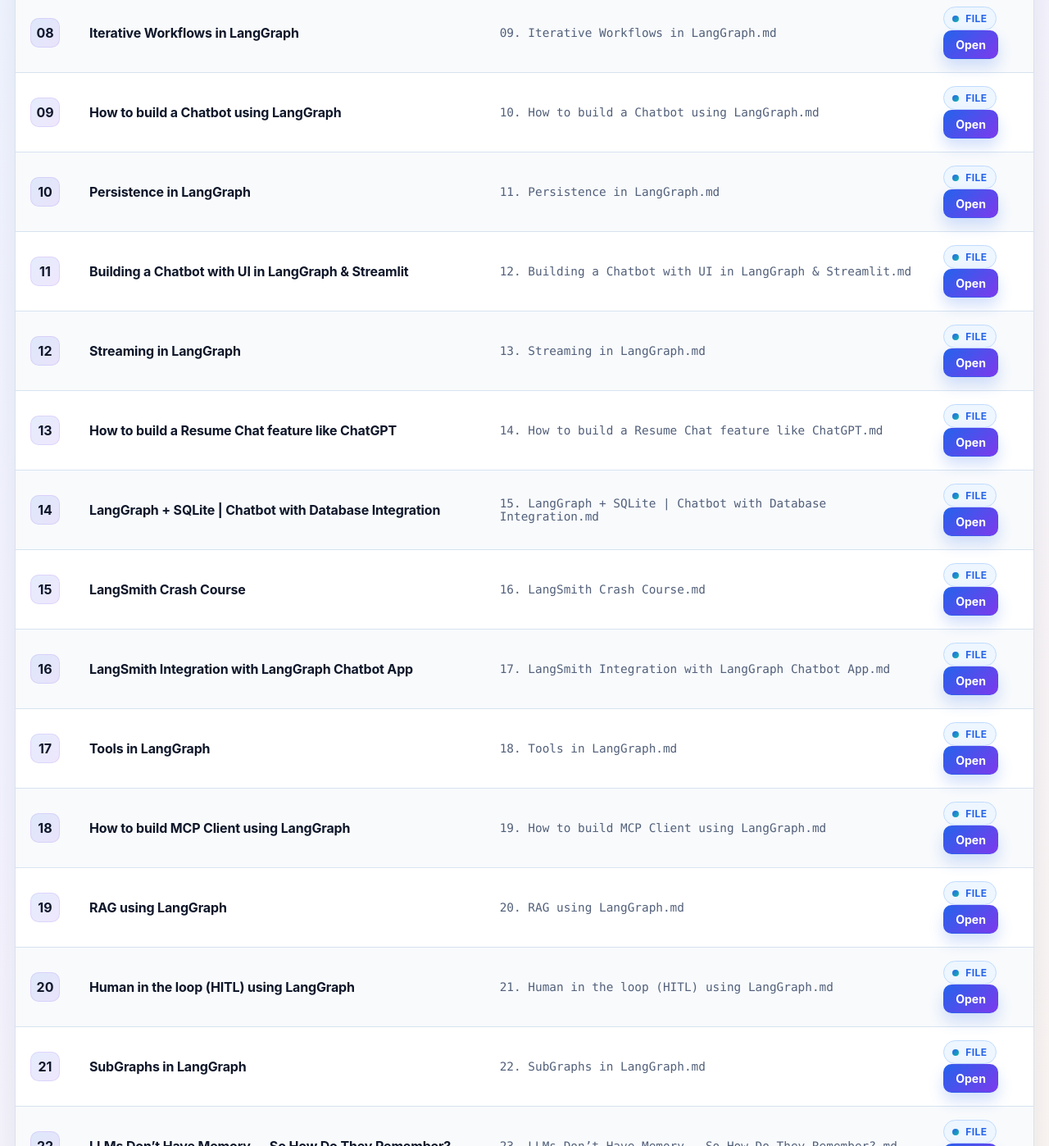
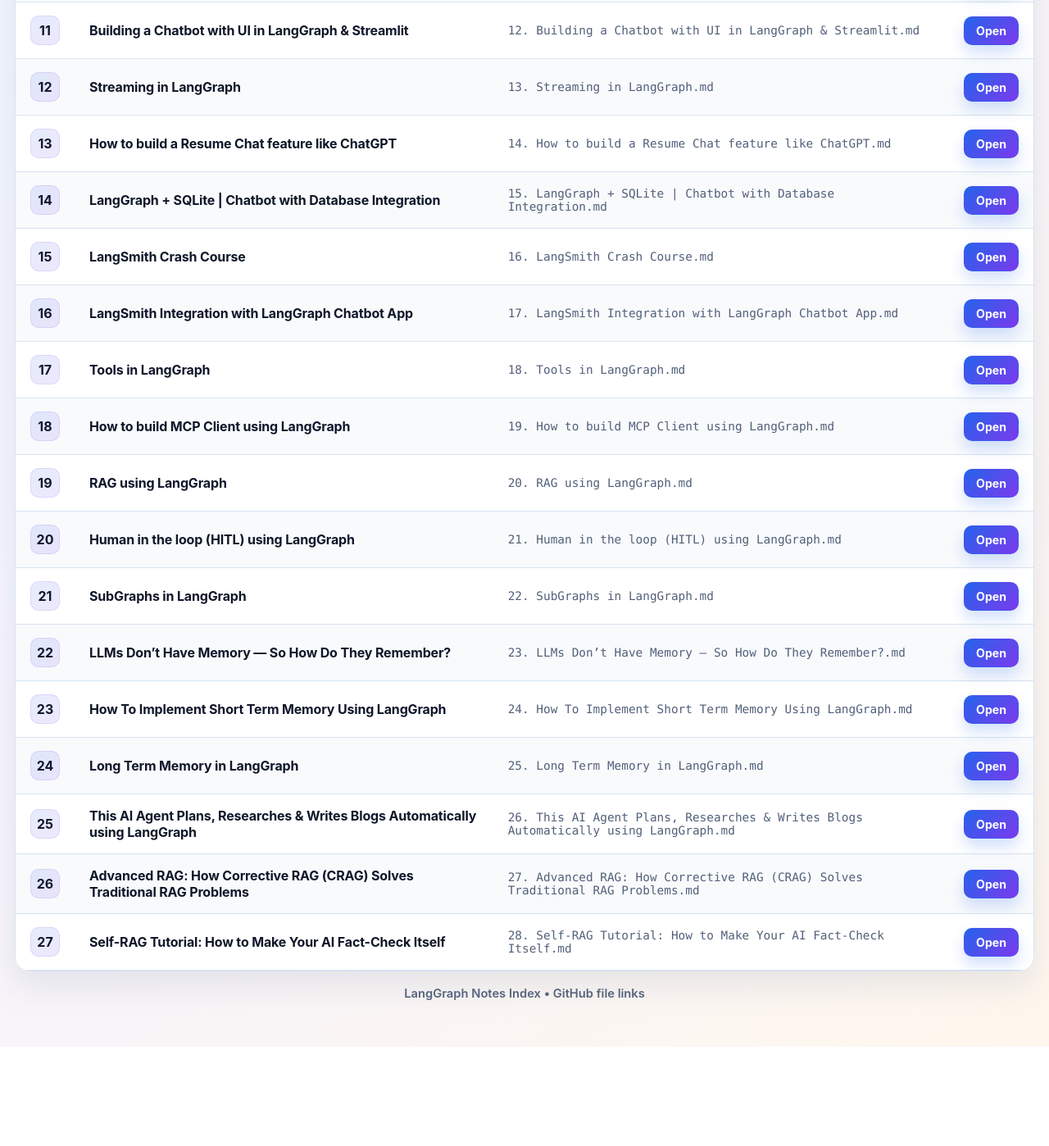
Before and after one commit to sudhir-garg/notes, a plain HTML site: page LangGraph/index.html in a window 1280 px wide. Shown: the part 915-2313 px from the top of the page at 82% size. After the commit the page ends 2192 px from the top, so only its background shows below. Drawn offline with Linux system fonts and the light colour scheme.

Commit message:
Remove the extra File tag above the Open buttons in the LangGraph notes index

```diff
--- a/LangGraph/index.html
+++ b/LangGraph/index.html
@@ -168,29 +168,6 @@
       font-size: 0.9rem;
     }
 
-    .chip {
-      display: inline-flex;
-      align-items: center;
-      gap: 8px;
-      padding: 6px 10px;
-      border-radius: 999px;
-      border: 1px solid var(--chip-border);
-      background: var(--chip-bg);
-      color: var(--accent-1);
-      font-size: 0.75rem;
-      font-weight: 700;
-      letter-spacing: 0.04em;
-      text-transform: uppercase;
-    }
-
-    .chip::before {
-      content: "";
-      width: 8px;
-      height: 8px;
-      border-radius: 50%;
-      background: linear-gradient(135deg, var(--accent-1), var(--accent-3));
-    }
-
     .link-btn {
       display: inline-block;
       padding: 8px 14px;
@@ -247,163 +224,163 @@
             <td class="serial"><span>01</span></td>
             <td class="title">Generative AI Vs Agentic AI</td>
             <td class="file-name">02.Generative AI Vs Agentic AI.md</td>
-            <td><span class="chip">File</span> <a class="link-btn" href="https://github.com/sudhir-garg/notes/blob/main/LangGraph/02.Generative%20AI%20Vs%20Agentic%20AI.md" target="_blank" rel="noopener">Open</a></td>
+            <td><a class="link-btn" href="https://github.com/sudhir-garg/notes/blob/main/LangGraph/02.Generative%20AI%20Vs%20Agentic%20AI.md" target="_blank" rel="noopener">Open</a></td>
           </tr>
           <tr>
             <td class="serial"><span>02</span></td>
             <td class="title">Agentic AI</td>
             <td class="file-name">03.Agentic AI.md</td>
-            <td><span class="chip">File</span> <a class="link-btn" href="https://github.com/sudhir-garg/notes/blob/main/LangGraph/03.Agentic%20AI.md" target="_blank" rel="noopener">Open</a></td>
+            <td><a class="link-btn" href="https://github.com/sudhir-garg/notes/blob/main/LangGraph/03.Agentic%20AI.md" target="_blank" rel="noopener">Open</a></td>
           </tr>
           <tr>
             <td class="serial"><span>03</span></td>
             <td class="title">Lanchain vs Langgraph</td>
             <td class="file-name">04. Lanchain vs Langgraph.md</td>
-            <td><span class="chip">File</span> <a class="link-btn" href="https://github.com/sudhir-garg/notes/blob/main/LangGraph/04.%20Lanchain%20vs%20Langgraph.md" target="_blank" rel="noopener">Open</a></td>
+            <td><a class="link-btn" href="https://github.com/sudhir-garg/notes/blob/main/LangGraph/04.%20Lanchain%20vs%20Langgraph.md" target="_blank" rel="noopener">Open</a></td>
           </tr>
           <tr>
             <td class="serial"><span>04</span></td>
             <td class="title">LangGraph Core Concepts</td>
             <td class="file-name">05. LangGraph Core Concepts.md</td>
-            <td><span class="chip">File</span> <a class="link-btn" href="https://github.com/sudhir-garg/notes/blob/main/LangGraph/05.%20LangGraph%20Core%20Concepts.md" target="_blank" rel="noopener">Open</a></td>
+            <td><a class="link-btn" href="https://github.com/sudhir-garg/notes/blob/main/LangGraph/05.%20LangGraph%20Core%20Concepts.md" target="_blank" rel="noopener">Open</a></td>
           </tr>
           <tr>
             <td class="serial"><span>05</span></td>
             <td class="title">Sequential Workflows in LangGraph</td>
             <td class="file-name">06. Sequential Workflows in LangGraph.md</td>
-            <td><span class="chip">File</span> <a class="link-btn" href="https://github.com/sudhir-garg/notes/blob/main/LangGraph/06.%20Sequential%20Workflows%20in%20LangGraph.md" target="_blank" rel="noopener">Open</a></td>
+            <td><a class="link-btn" href="https://github.com/sudhir-garg/notes/blob/main/LangGraph/06.%20Sequential%20Workflows%20in%20LangGraph.md" target="_blank" rel="noopener">Open</a></td>
           </tr>
           <tr>
             <td class="serial"><span>06</span></td>
             <td class="title">Parallel Workflows in LangGraph</td>
             <td class="file-name">07.  Parallel Workflows in LangGraph.md</td>
-            <td><span class="chip">File</span> <a class="link-btn" href="https://github.com/sudhir-garg/notes/blob/main/LangGraph/07.%20%20Parallel%20Workflows%20in%20LangGraph.md" target="_blank" rel="noopener">Open</a></td>
+            <td><a class="link-btn" href="https://github.com/sudhir-garg/notes/blob/main/LangGraph/07.%20%20Parallel%20Workflows%20in%20LangGraph.md" target="_blank" rel="noopener">Open</a></td>
           </tr>
           <tr>
             <td class="serial"><span>07</span></td>
             <td class="title">Conditional Workflows in LangGraph</td>
             <td class="file-name">08.  Conditional Workflows in LangGraph.md</td>
-            <td><span class="chip">File</span> <a class="link-btn" href="https://github.com/sudhir-garg/notes/blob/main/LangGraph/08.%20%20Conditional%20Workflows%20in%20LangGraph.md" target="_blank" rel="noopener">Open</a></td>
+            <td><a class="link-btn" href="https://github.com/sudhir-garg/notes/blob/main/LangGraph/08.%20%20Conditional%20Workflows%20in%20LangGraph.md" target="_blank" rel="noopener">Open</a></td>
           </tr>
           <tr>
             <td class="serial"><span>08</span></td>
             <td class="title">Iterative Workflows in LangGraph</td>
             <td class="file-name">09.  Iterative Workflows in LangGraph.md</td>
-            <td><span class="chip">File</span> <a class="link-btn" href="https://github.com/sudhir-garg/notes/blob/main/LangGraph/09.%20%20Iterative%20Workflows%20in%20LangGraph.md" target="_blank" rel="noopener">Open</a></td>
+            <td><a class="link-btn" href="https://github.com/sudhir-garg/notes/blob/main/LangGraph/09.%20%20Iterative%20Workflows%20in%20LangGraph.md" target="_blank" rel="noopener">Open</a></td>
           </tr>
           <tr>
             <td class="serial"><span>09</span></td>
             <td class="title">How to build a Chatbot using LangGraph</td>
             <td class="file-name">10. How to build a Chatbot using LangGraph.md</td>
-            <td><span class="chip">File</span> <a class="link-btn" href="https://github.com/sudhir-garg/notes/blob/main/LangGraph/10.%20How%20to%20build%20a%20Chatbot%20using%20LangGraph.md" target="_blank" rel="noopener">Open</a></td>
+            <td><a class="link-btn" href="https://github.com/sudhir-garg/notes/blob/main/LangGraph/10.%20How%20to%20build%20a%20Chatbot%20using%20LangGraph.md" target="_blank" rel="noopener">Open</a></td>
           </tr>
           <tr>
             <td class="serial"><span>10</span></td>
             <td class="title">Persistence in LangGraph</td>
             <td class="file-name">11.  Persistence in LangGraph.md</td>
-            <td><span class="chip">File</span> <a class="link-btn" href="https://github.com/sudhir-garg/notes/blob/main/LangGraph/11.%20%20Persistence%20in%20LangGraph.md" target="_blank" rel="noopener">Open</a></td>
+            <td><a class="link-btn" href="https://github.com/sudhir-garg/notes/blob/main/LangGraph/11.%20%20Persistence%20in%20LangGraph.md" target="_blank" rel="noopener">Open</a></td>
           </tr>
           <tr>
             <td class="serial"><span>11</span></td>
             <td class="title">Building a Chatbot with UI in LangGraph &amp; Streamlit</td>
             <td class="file-name">12. Building a Chatbot with UI in LangGraph &amp; Streamlit.md</td>
-            <td><span class="chip">File</span> <a class="link-btn" href="https://github.com/sudhir-garg/notes/blob/main/LangGraph/12.%20Building%20a%20Chatbot%20with%20UI%20in%20LangGraph%20%26%20Streamlit.md" target="_blank" rel="noopener">Open</a></td>
+            <td><a class="link-btn" href="https://github.com/sudhir-garg/notes/blob/main/LangGraph/12.%20Building%20a%20Chatbot%20with%20UI%20in%20LangGraph%20%26%20Streamlit.md" target="_blank" rel="noopener">Open</a></td>
           </tr>
           <tr>
             <td class="serial"><span>12</span></td>
             <td class="title">Streaming in LangGraph</td>
             <td class="file-name">13. Streaming in LangGraph.md</td>
-            <td><span class="chip">File</span> <a class="link-btn" href="https://github.com/sudhir-garg/notes/blob/main/LangGraph/13.%20Streaming%20in%20LangGraph.md" target="_blank" rel="noopener">Open</a></td>
+            <td><a class="link-btn" href="https://github.com/sudhir-garg/notes/blob/main/LangGraph/13.%20Streaming%20in%20LangGraph.md" target="_blank" rel="noopener">Open</a></td>
           </tr>
           <tr>
             <td class="serial"><span>13</span></td>
             <td class="title">How to build a Resume Chat feature like ChatGPT</td>
             <td class="file-name">14. How to build a Resume Chat feature like ChatGPT.md</td>
-            <td><span class="chip">File</span> <a class="link-btn" href="https://github.com/sudhir-garg/notes/blob/main/LangGraph/14.%20How%20to%20build%20a%20Resume%20Chat%20feature%20like%20ChatGPT.md" target="_blank" rel="noopener">Open</a></td>
+            <td><a class="link-btn" href="https://github.com/sudhir-garg/notes/blob/main/LangGraph/14.%20How%20to%20build%20a%20Resume%20Chat%20feature%20like%20ChatGPT.md" target="_blank" rel="noopener">Open</a></td>
           </tr>
           <tr>
             <td class="serial"><span>14</span></td>
             <td class="title">LangGraph + SQLite | Chatbot with Database Integration</td>
             <td class="file-name">15. LangGraph + SQLite | Chatbot with Database Integration.md</td>
-            <td><span class="chip">File</span> <a class="link-btn" href="https://github.com/sudhir-garg/notes/blob/main/LangGraph/15.%20LangGraph%20%2B%20SQLite%20%7C%20Chatbot%20with%20Database%20Integration.md" target="_blank" rel="noopener">Open</a></td>
+            <td><a class="link-btn" href="https://github.com/sudhir-garg/notes/blob/main/LangGraph/15.%20LangGraph%20%2B%20SQLite%20%7C%20Chatbot%20with%20Database%20Integration.md" target="_blank" rel="noopener">Open</a></td>
           </tr>
           <tr>
             <td class="serial"><span>15</span></td>
             <td class="title">LangSmith Crash Course</td>
             <td class="file-name">16. LangSmith Crash Course.md</td>
-            <td><span class="chip">File</span> <a class="link-btn" href="https://github.com/sudhir-garg/notes/blob/main/LangGraph/16.%20LangSmith%20Crash%20Course.md" target="_blank" rel="noopener">Open</a></td>
+            <td><a class="link-btn" href="https://github.com/sudhir-garg/notes/blob/main/LangGraph/16.%20LangSmith%20Crash%20Course.md" target="_blank" rel="noopener">Open</a></td>
           </tr>
           <tr>
             <td class="serial"><span>16</span></td>
             <td class="title">LangSmith Integration with LangGraph Chatbot App</td>
             <td class="file-name">17. LangSmith Integration with LangGraph Chatbot App.md</td>
-            <td><span class="chip">File</span> <a class="link-btn" href="https://github.com/sudhir-garg/notes/blob/main/LangGraph/17.%20LangSmith%20Integration%20with%20LangGraph%20Chatbot%20App.md" target="_blank" rel="noopener">Open</a></td>
+            <td><a class="link-btn" href="https://github.com/sudhir-garg/notes/blob/main/LangGraph/17.%20LangSmith%20Integration%20with%20LangGraph%20Chatbot%20App.md" target="_blank" rel="noopener">Open</a></td>
           </tr>
           <tr>
             <td class="serial"><span>17</span></td>
             <td class="title">Tools in LangGraph</td>
             <td class="file-name">18. Tools in LangGraph.md</td>
-            <td><span class="chip">File</span> <a class="link-btn" href="https://github.com/sudhir-garg/notes/blob/main/LangGraph/18.%20Tools%20in%20LangGraph.md" target="_blank" rel="noopener">Open</a></td>
+            <td><a class="link-btn" href="https://github.com/sudhir-garg/notes/blob/main/LangGraph/18.%20Tools%20in%20LangGraph.md" target="_blank" rel="noopener">Open</a></td>
           </tr>
           <tr>
             <td class="serial"><span>18</span></td>
             <td class="title">How to build MCP Client using LangGraph</td>
             <td class="file-name">19.  How to build MCP Client using LangGraph.md</td>
-            <td><span class="chip">File</span> <a class="link-btn" href="https://github.com/sudhir-garg/notes/blob/main/LangGraph/19.%20%20How%20to%20build%20MCP%20Client%20using%20LangGraph.md" target="_blank" rel="noopener">Open</a></td>
+            <td><a class="link-btn" href="https://github.com/sudhir-garg/notes/blob/main/LangGraph/19.%20%20How%20to%20build%20MCP%20Client%20using%20LangGraph.md" target="_blank" rel="noopener">Open</a></td>
           </tr>
           <tr>
             <td class="serial"><span>19</span></td>
             <td class="title">RAG using LangGraph</td>
             <td class="file-name">20. RAG using LangGraph.md</td>
-            <td><span class="chip">File</span> <a class="link-btn" href="https://github.com/sudhir-garg/notes/blob/main/LangGraph/20.%20RAG%20using%20LangGraph.md" target="_blank" rel="noopener">Open</a></td>
+            <td><a class="link-btn" href="https://github.com/sudhir-garg/notes/blob/main/LangGraph/20.%20RAG%20using%20LangGraph.md" target="_blank" rel="noopener">Open</a></td>
           </tr>
           <tr>
             <td class="serial"><span>20</span></td>
             <td class="title">Human in the loop (HITL) using LangGraph</td>
             <td class="file-name">21. Human in the loop (HITL) using LangGraph.md</td>
-            <td><span class="chip">File</span> <a class="link-btn" href="https://github.com/sudhir-garg/notes/blob/main/LangGraph/21.%20Human%20in%20the%20loop%20(HITL)%20using%20LangGraph.md" target="_blank" rel="noopener">Open</a></td>
+            <td><a class="link-btn" href="https://github.com/sudhir-garg/notes/blob/main/LangGraph/21.%20Human%20in%20the%20loop%20(HITL)%20using%20LangGraph.md" target="_blank" rel="noopener">Open</a></td>
           </tr>
           <tr>
             <td class="serial"><span>21</span></td>
             <td class="title">SubGraphs in LangGraph</td>
             <td class="file-name">22. SubGraphs in LangGraph.md</td>
-            <td><span class="chip">File</span> <a class="link-btn" href="https://github.com/sudhir-garg/notes/blob/main/LangGraph/22.%20SubGraphs%20in%20LangGraph.md" target="_blank" rel="noopener">Open</a></td>
+            <td><a class="link-btn" href="https://github.com/sudhir-garg/notes/blob/main/LangGraph/22.%20SubGraphs%20in%20LangGraph.md" target="_blank" rel="noopener">Open</a></td>
           </tr>
           <tr>
             <td class="serial"><span>22</span></td>
             <td class="title">LLMs Don’t Have Memory — So How Do They Remember?</td>
             <td class="file-name">23.  LLMs Don’t Have Memory — So How Do They Remember?.md</td>
-            <td><span class="chip">File</span> <a class="link-btn" href="https://github.com/sudhir-garg/notes/blob/main/LangGraph/23.%20%20LLMs%20Don%E2%80%99t%20Have%20Memory%20%E2%80%94%20So%20How%20Do%20They%20Remember%3F.md" target="_blank" rel="noopener">Open</a></td>
+            <td><a class="link-btn" href="https://github.com/sudhir-garg/notes/blob/main/LangGraph/23.%20%20LLMs%20Don%E2%80%99t%20Have%20Memory%20%E2%80%94%20So%20How%20Do%20They%20Remember%3F.md" target="_blank" rel="noopener">Open</a></td>
           </tr>
           <tr>
             <td class="serial"><span>23</span></td>
             <td class="title">How To Implement Short Term Memory Using LangGraph</td>
             <td class="file-name">24. How To Implement Short Term Memory Using LangGraph.md</td>
-            <td><span class="chip">File</span> <a class="link-btn" href="https://github.com/sudhir-garg/notes/blob/main/LangGraph/24.%20How%20To%20Implement%20Short%20Term%20Memory%20Using%20LangGraph.md" target="_blank" rel="noopener">Open</a></td>
+            <td><a class="link-btn" href="https://github.com/sudhir-garg/notes/blob/main/LangGraph/24.%20How%20To%20Implement%20Short%20Term%20Memory%20Using%20LangGraph.md" target="_blank" rel="noopener">Open</a></td>
           </tr>
           <tr>
             <td class="serial"><span>24</span></td>
             <td class="title">Long Term Memory in LangGraph</td>
             <td class="file-name">25. Long Term Memory in LangGraph.md</td>
-            <td><span class="chip">File</span> <a class="link-btn" href="https://github.com/sudhir-garg/notes/blob/main/LangGraph/25.%20Long%20Term%20Memory%20in%20LangGraph.md" target="_blank" rel="noopener">Open</a></td>
+            <td><a class="link-btn" href="https://github.com/sudhir-garg/notes/blob/main/LangGraph/25.%20Long%20Term%20Memory%20in%20LangGraph.md" target="_blank" rel="noopener">Open</a></td>
           </tr>
           <tr>
             <td class="serial"><span>25</span></td>
             <td class="title">This AI Agent Plans, Researches &amp; Writes Blogs Automatically using LangGraph</td>
             <td class="file-name">26. This AI Agent Plans, Researches &amp; Writes Blogs Automatically using LangGraph.md</td>
-            <td><span class="chip">File</span> <a class="link-btn" href="https://github.com/sudhir-garg/notes/blob/main/LangGraph/26.%20This%20AI%20Agent%20Plans,%20Researches%20%26%20Writes%20Blogs%20Automatically%20using%20LangGraph.md" target="_blank" rel="noopener">Open</a></td>
+            <td><a class="link-btn" href="https://github.com/sudhir-garg/notes/blob/main/LangGraph/26.%20This%20AI%20Agent%20Plans,%20Researches%20%26%20Writes%20Blogs%20Automatically%20using%20LangGraph.md" target="_blank" rel="noopener">Open</a></td>
           </tr>
           <tr>
             <td class="serial"><span>26</span></td>
             <td class="title">Advanced RAG: How Corrective RAG (CRAG) Solves Traditional RAG Problems</td>
             <td class="file-name">27. Advanced RAG: How Corrective RAG (CRAG) Solves Traditional RAG Problems.md</td>
-            <td><span class="chip">File</span> <a class="link-btn" href="https://github.com/sudhir-garg/notes/blob/main/LangGraph/27.%20Advanced%20RAG:%20How%20Corrective%20RAG%20(CRAG)%20Solves%20Traditional%20RAG%20Problems.md" target="_blank" rel="noopener">Open</a></td>
+            <td><a class="link-btn" href="https://github.com/sudhir-garg/notes/blob/main/LangGraph/27.%20Advanced%20RAG:%20How%20Corrective%20RAG%20(CRAG)%20Solves%20Traditional%20RAG%20Problems.md" target="_blank" rel="noopener">Open</a></td>
           </tr>
           <tr>
             <td class="serial"><span>27</span></td>
             <td class="title">Self-RAG Tutorial: How to Make Your AI Fact-Check Itself</td>
             <td class="file-name">28. Self-RAG Tutorial: How to Make Your AI Fact-Check Itself.md</td>
-            <td><span class="chip">File</span> <a class="link-btn" href="https://github.com/sudhir-garg/notes/blob/main/LangGraph/28.%20Self-RAG%20Tutorial:%20How%20to%20Make%20Your%20AI%20Fact-Check%20Itself.md" target="_blank" rel="noopener">Open</a></td>
+            <td><a class="link-btn" href="https://github.com/sudhir-garg/notes/blob/main/LangGraph/28.%20Self-RAG%20Tutorial:%20How%20to%20Make%20Your%20AI%20Fact-Check%20Itself.md" target="_blank" rel="noopener">Open</a></td>
           </tr>
         </tbody>
       </table>
```
